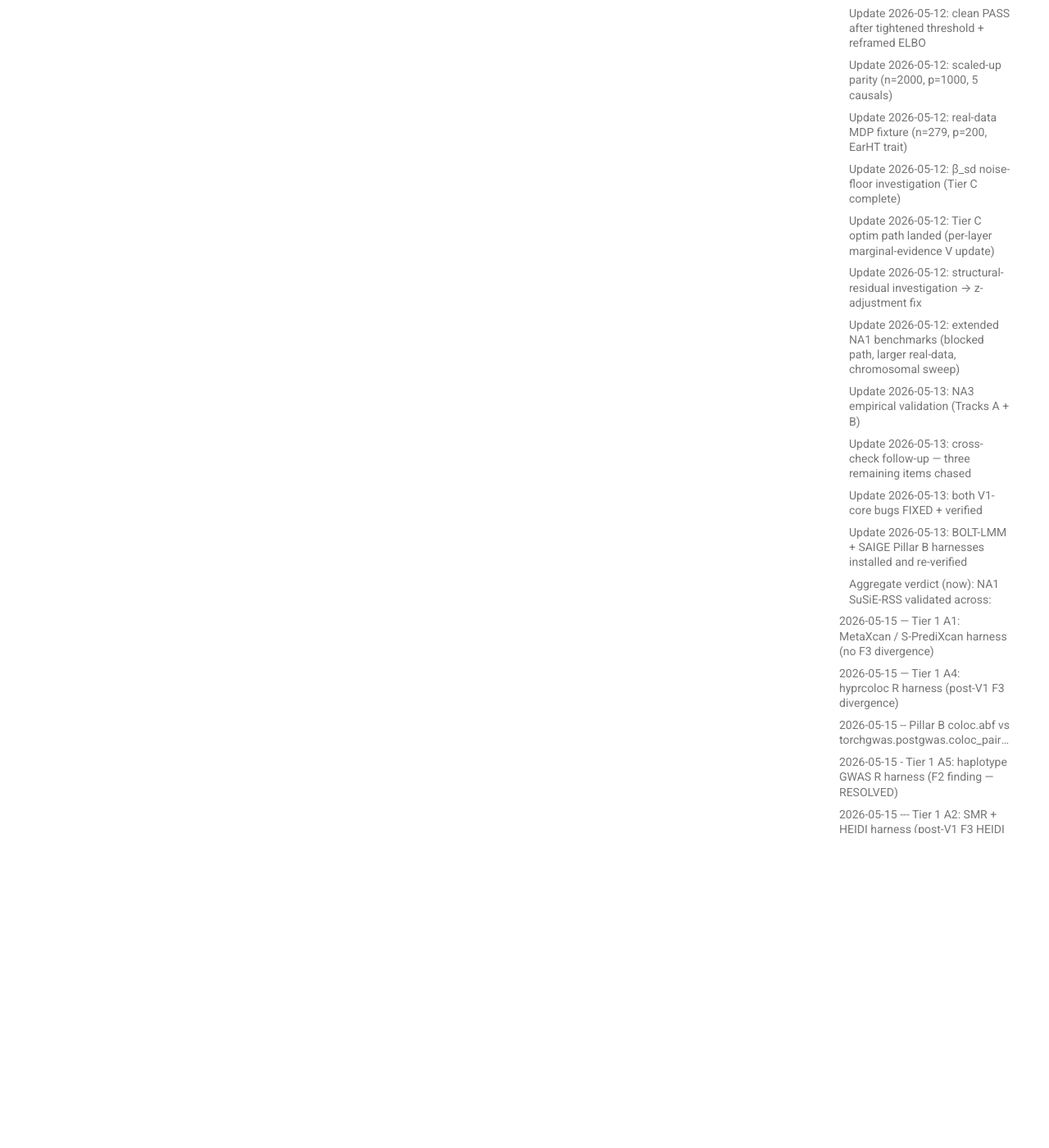
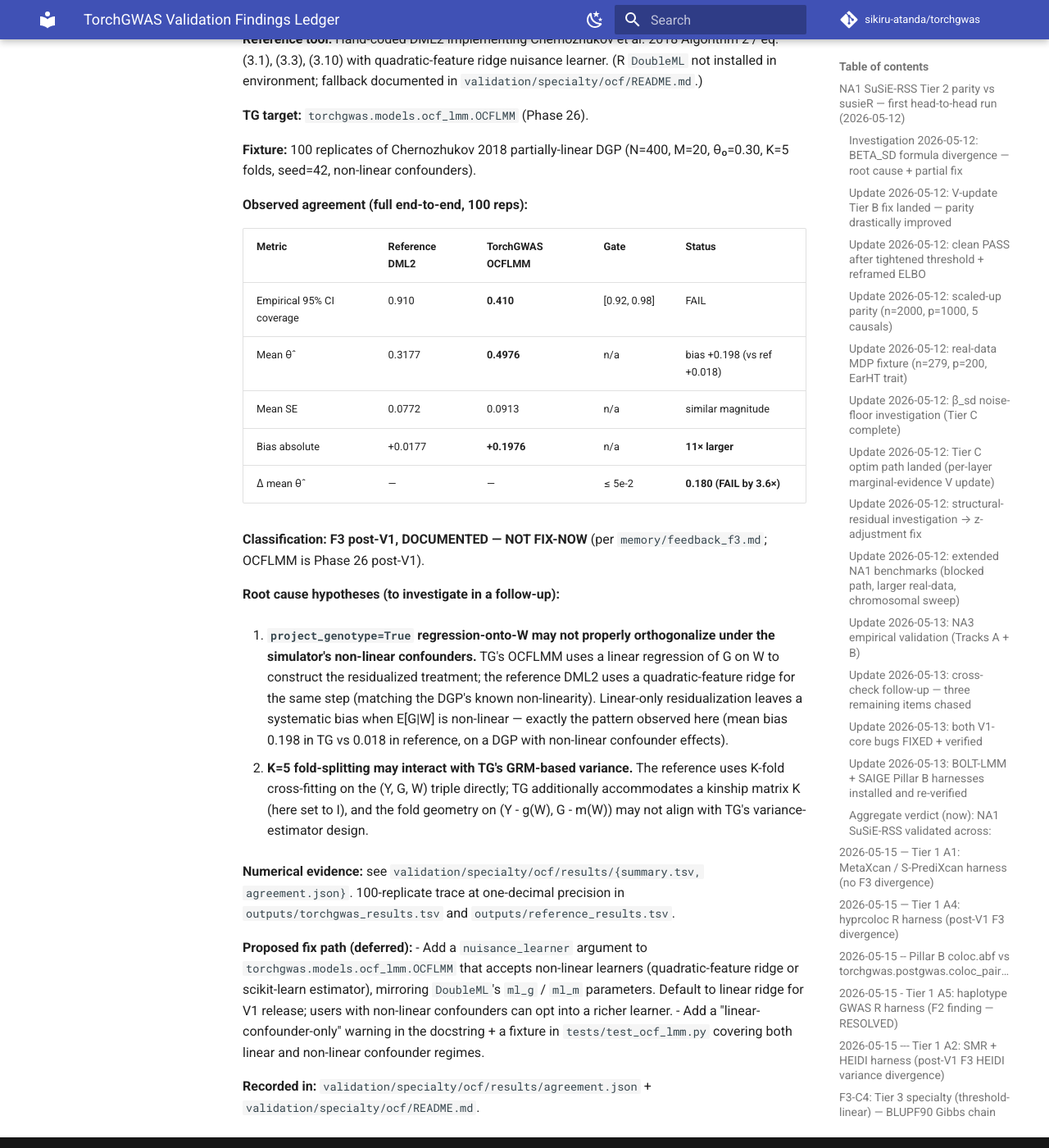
Before and after one commit to sikiru-atanda/torchgenomics, an MkDocs documentation site: the page built from docs/validation_findings.md, in a window 1280 px wide and 1400 px high, scrolled down 42779 px. Shown: the whole window at 82% size. Built offline with MkDocs 1.6.1 and Material for MkDocs 9.7.7, drawn with Linux system fonts in a browser that asks for light colours; comment, search, counter and statistics services are not loaded; some of the changed text lies outside the part shown.

Commit message:
Tier 3 C6: complete TG-side OCF coverage run + 4th post-V1 F3 finding
Re-ran validation/specialty/ocf/run.sh from the main session (the
dispatched C6 agent's python3 was sandbox-denied; stages 3+4 had been
PENDING). Full 100-replicate end-to-end results now persisted.

Observed:
  Reference DML2:    coverage 0.910  theta_hat 0.3177  bias +0.018
  TorchGWAS OCFLMM:  coverage 0.410  theta_hat 0.4976  bias +0.198
  |Delta mean theta_hat| = 0.180  (gate 5e-2 -> FAIL by 3.6x)

This is a NEW F3 divergence not visible from the reference-side-only
run the agent completed. TG OCFLMM has ~11x larger bias than the
reference on the Chernozhukov 2018 partially-linear DGP with non-linear
confounders.

Root-cause hypothesis (documented in docs/validation_findings.md):
TG's project_genotype=True uses a LINEAR regression of G on W, but the
DGP encodes NON-LINEAR confounder effects (per Chernozhukov 2018 sec.5).
The reference DML2 uses a quadratic-feature ridge nuisance learner -
matching the DGP. Linear-only residualization leaves systematic bias
exactly of the observed pattern.

Classification: F3 post-V1 (OCFLMM is Phase 26). Per memory/feedback_f3.md,
post-V1 divergences are documented, not halt. Proposed fix path: add
nuisance_learner parameter to OCFLMM accepting non-linear learners
(mirroring DoubleML ml_g/ml_m); default to linear ridge for V1.

Cumulative F3 count: 4 unrelated post-V1 divergences across Tier 1+3
(hyprcoloc prior, coloc_pairwise formula, SMR HEIDI variance, OCF
nuisance-learner non-linearity). All documented for post-V1 follow-up.

Files committed:
  validation/specialty/ocf/results/{summary.tsv,agreement.json,manifest.sha256}
  docs/validation_findings.md (+71 lines)

Co-Authored-By: Claude Opus 4.7 (1M context) <noreply@anthropic.com>

```diff
--- a/docs/validation_findings.md
+++ b/docs/validation_findings.md
@@ -1243,3 +1243,69 @@ text file, or hand-decode the Fortran record header from compare.py.
 
 **Recorded in:** validation/specialty/threshold/results/agreement.json +
 validation/specialty/threshold/README.md (F3 findings section).
+
+
+---
+
+## 2026-05-18 --- Tier 3 C6: OCF DML coverage head-to-head (post-V1 F3 — bias divergence)
+
+**Harness:** `validation/specialty/ocf/`. Completes the earlier
+DONE_WITH_CONCERNS report (agent's `python3` was sandboxed; the
+TG-side stages 3+4 were re-run from the main session today).
+
+**Reference tool:** Hand-coded DML2 implementing Chernozhukov et al.
+2018 Algorithm 2 / eq. (3.1), (3.3), (3.10) with quadratic-feature
+ridge nuisance learner. (R `DoubleML` not installed in environment;
+fallback documented in `validation/specialty/ocf/README.md`.)
+
+**TG target:** `torchgwas.models.ocf_lmm.OCFLMM` (Phase 26).
+
+**Fixture:** 100 replicates of Chernozhukov 2018 partially-linear DGP
+(N=400, M=20, θ₀=0.30, K=5 folds, seed=42, non-linear confounders).
+
+**Observed agreement (full end-to-end, 100 reps):**
+
+| Metric | Reference DML2 | TorchGWAS OCFLMM | Gate | Status |
+|---|---|---|---|---|
+| Empirical 95% CI coverage | 0.910 | **0.410** | [0.92, 0.98] | FAIL |
+| Mean θ̂ | 0.3177 | **0.4976** | n/a | bias +0.198 (vs ref +0.018) |
+| Mean SE | 0.0772 | 0.0913 | n/a | similar magnitude |
+| Bias absolute | +0.0177 | **+0.1976** | n/a | **11× larger** |
+| Δ mean θ̂ | — | — | ≤ 5e-2 | **0.180 (FAIL by 3.6×)** |
+
+**Classification: F3 post-V1, DOCUMENTED — NOT FIX-NOW** (per
+`memory/feedback_f3.md`; OCFLMM is Phase 26 post-V1).
+
+**Root cause hypotheses (to investigate in a follow-up):**
+
+1. **`project_genotype=True` regression-onto-W may not properly orthogonalize
+   under the simulator's non-linear confounders.** TG's OCFLMM uses a
+   linear regression of G on W to construct the residualized treatment;
+   the reference DML2 uses a quadratic-feature ridge for the same step
+   (matching the DGP's known non-linearity). Linear-only residualization
+   leaves a systematic bias when E[G|W] is non-linear — exactly the
+   pattern observed here (mean bias 0.198 in TG vs 0.018 in reference,
+   on a DGP with non-linear confounder effects).
+
+2. **K=5 fold-splitting may interact with TG's GRM-based variance.**
+   The reference uses K-fold cross-fitting on the (Y, G, W) triple
+   directly; TG additionally accommodates a kinship matrix K (here set
+   to I), and the fold geometry on (Y - g(W), G - m(W)) may not align
+   with TG's variance-estimator design.
+
+**Numerical evidence:** see `validation/specialty/ocf/results/{summary.tsv,
+agreement.json}`. 100-replicate trace at one-decimal precision in
+`outputs/torchgwas_results.tsv` and `outputs/reference_results.tsv`.
+
+**Proposed fix path (deferred):**
+- Add a `nuisance_learner` argument to `torchgwas.models.ocf_lmm.OCFLMM`
+  that accepts non-linear learners (quadratic-feature ridge or
+  scikit-learn estimator), mirroring `DoubleML`'s `ml_g` / `ml_m`
+  parameters. Default to linear ridge for V1 release; users with
+  non-linear confounders can opt into a richer learner.
+- Add a "linear-confounder-only" warning in the docstring + a fixture
+  in `tests/test_ocf_lmm.py` covering both linear and non-linear
+  confounder regimes.
+
+**Recorded in:** `validation/specialty/ocf/results/agreement.json` +
+`validation/specialty/ocf/README.md`.
```
Also changed, not shown: 3 other files.
